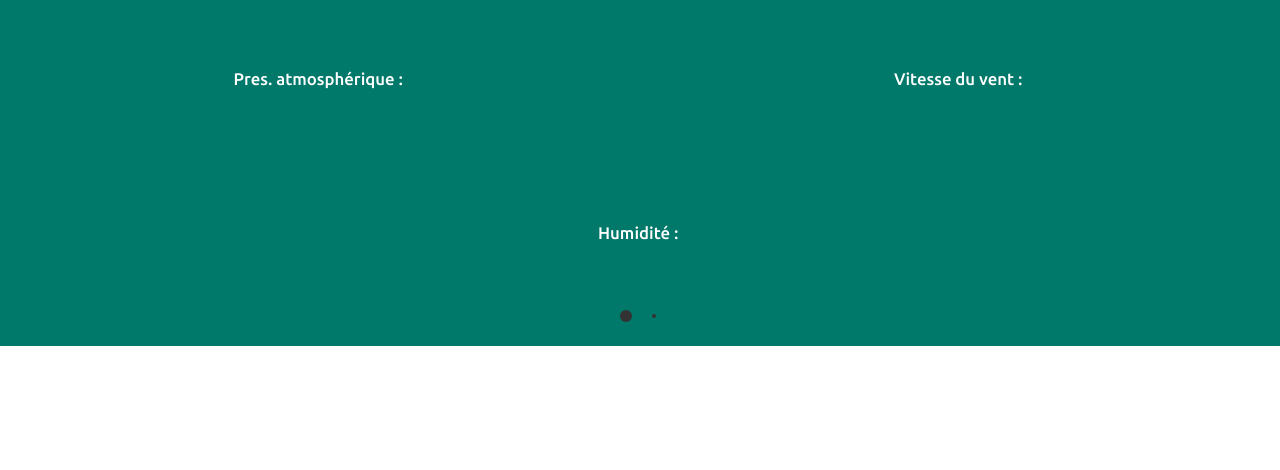
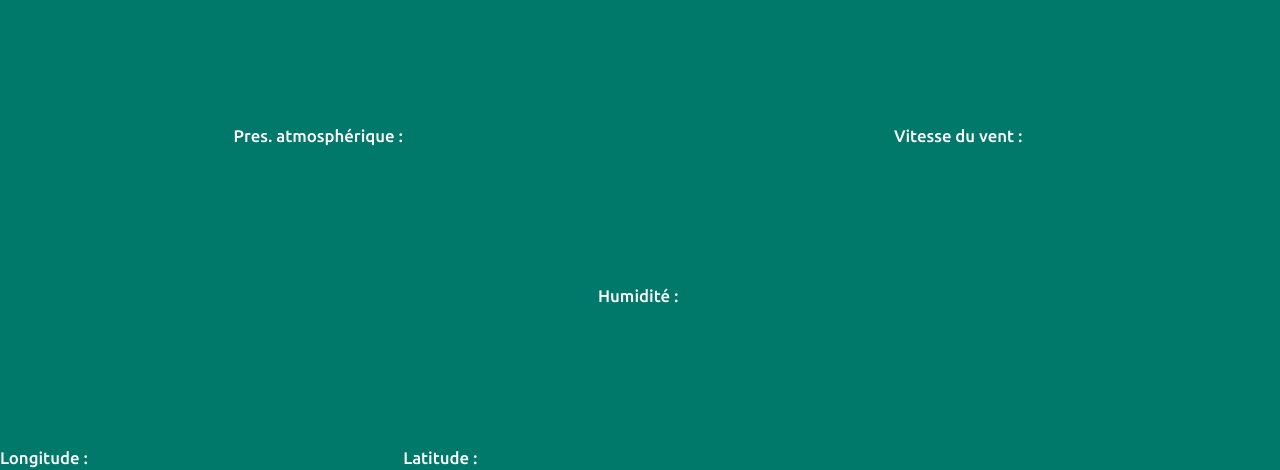
Before and after one commit to SoinSoin/solution-numerique-resp-et-dyn, a plain HTML site: page index.html in a window 1280 px wide. Shown: the part 454-924 px from the top of the page. Before the commit the page ends 800 px from the top, so only its background shows below. Drawn offline with Linux system fonts and the light colour scheme.

Commit message:
ptertre bug régle

```diff
--- a/dist/js/app.js
+++ b/dist/js/app.js
@@ -1,15 +1,14 @@
 $(document).ready(function () {
-    $('#fullpage').fullpage({
-        scrollBar: true,
-        slidesNavigation: true,
-        slidesNavPosition: 'bottom',
-    });
+    // $('#fullpage').fullpage({
+    //     scrollBar: true,
+    //     slidesNavigation: true,
+    //     slidesNavPosition: 'bottom',
+    // });
 
     moment.locale('fr');
     $("#date").text(moment().format('LL'));
 
     $(".waves-light").on("click", function () {
-
         var city = $("#icon_prefix").val();
         if (city != ' ') {
             $.ajax({
--- a/index.html
+++ b/index.html
@@ -107,7 +107,7 @@
         </div>
     </div>
     <script src="dist/js/jquery.min.js"></script>
-    <script src="dist/js/jquery.fullpage.min.js"></script>
+    <!-- <script src="dist/js/jquery.fullpage.min.js"></script> -->
     <script src="dist/js/materialize.min.js"></script>
     <script src="dist/js/heure.js"></script>
     <script src="dist/js/app.js"></script>
```
